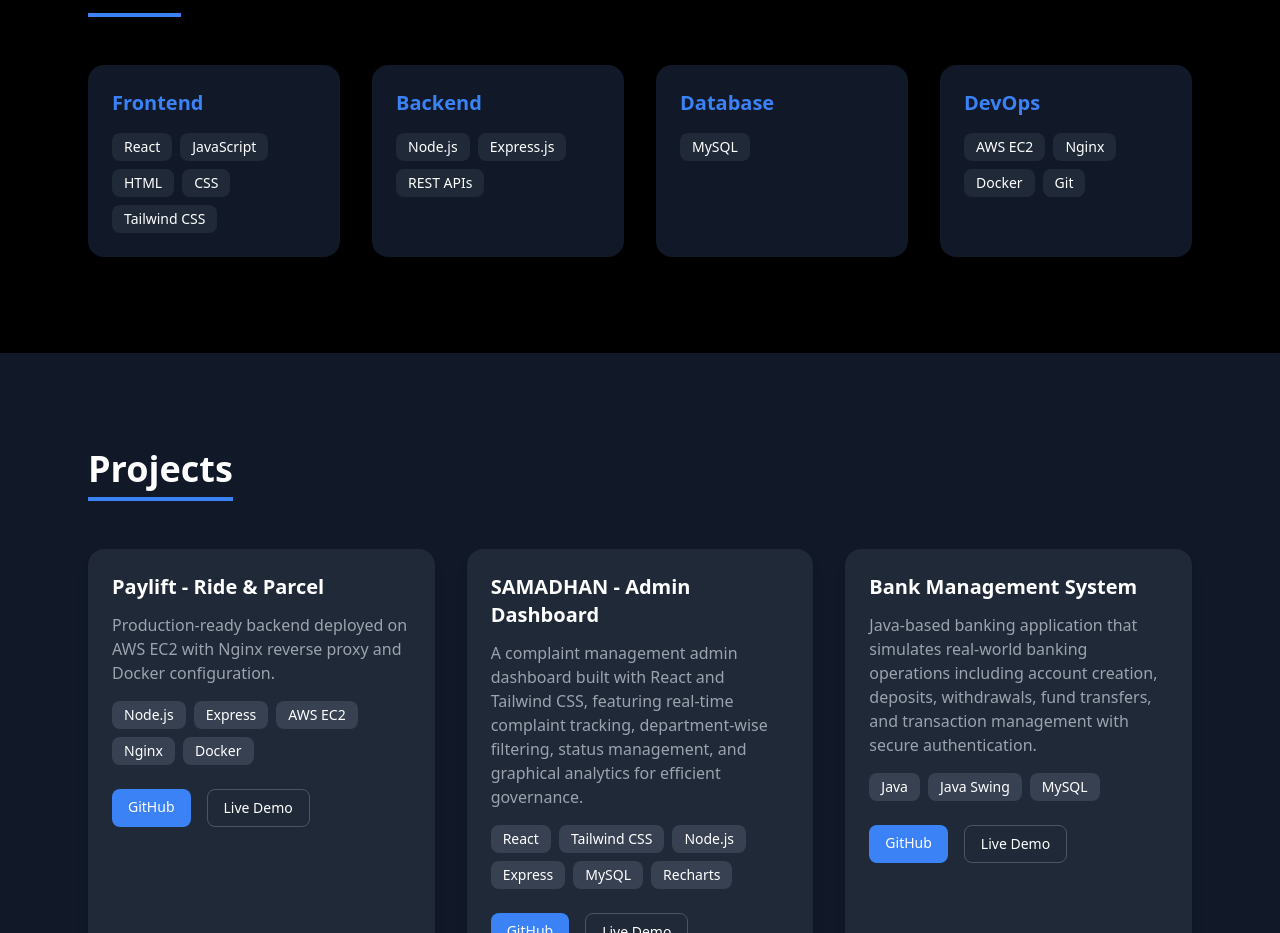
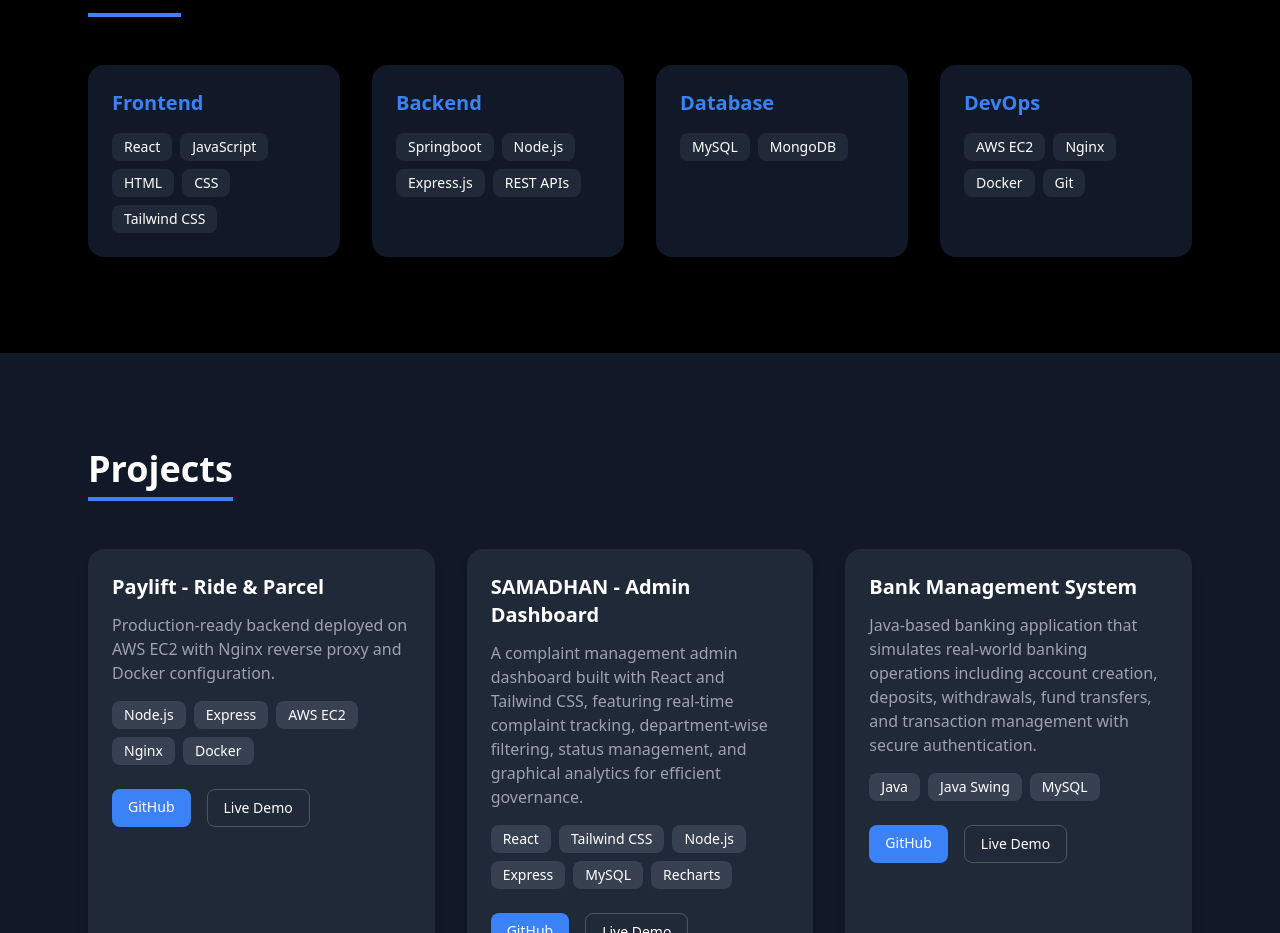
Before and after one commit to Gouravgilhare/Portfolio, a React (Vite) app: page / in a window 1280 px wide. Shown: the part 1703-2636 px from the top of the page. Built offline with nearby package versions, Linux system fonts and the light colour scheme.

Commit message:
just frontend 3

```diff
--- a/src/components/Projects.jsx
+++ b/src/components/Projects.jsx
@@ -29,7 +29,7 @@ export default function Projects() {
       description:
         "Java-based banking application that simulates real-world banking operations including account creation, deposits, withdrawals, fund transfers, and transaction management with secure authentication.",
       tech: ["Java", "Java Swing", "MySQL"],
-      github: "#",
+      github: "https://github.com/Gouravgilhare/BankManagementSystem.git",
       live: "#",
     },
   ];
--- a/src/components/Skills.jsx
+++ b/src/components/Skills.jsx
@@ -1,8 +1,8 @@
 export default function Skills() {
   const skills = {
     Frontend: ["React", "JavaScript", "HTML", "CSS", "Tailwind CSS"],
-    Backend: ["Node.js", "Express.js", "REST APIs"],
-    Database: ["MySQL"],
+    Backend: ["Springboot", "Node.js", "Express.js", "REST APIs"],
+    Database: ["MySQL", "MongoDB"],
     DevOps: ["AWS EC2", "Nginx", "Docker", "Git"],
   };
 
```
